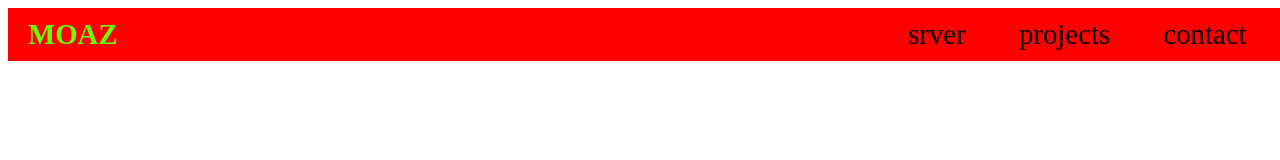
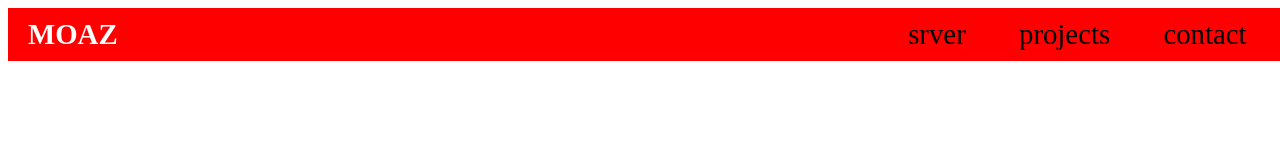
Before and after one commit to MOAZ-AL-MHMD/moazalmhmd, a plain HTML site: page index.html in a window 1280 px wide. Shown: the top 160 px of the page. Drawn offline with Linux system fonts and the light colour scheme.

Commit message:
تغير لون بسيط

```diff
--- a/css.css
+++ b/css.css
@@ -10,7 +10,7 @@ header {
 }
 .a {
   text-decoration: none;
-  color: #66ff00;
+  color: #ffffff;
   text-transform: uppercase;
   font-weight: 700;
   font-size: 1.8em;
```
